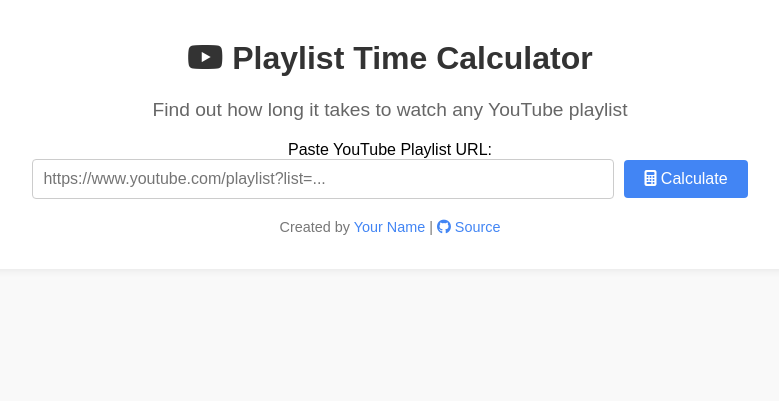
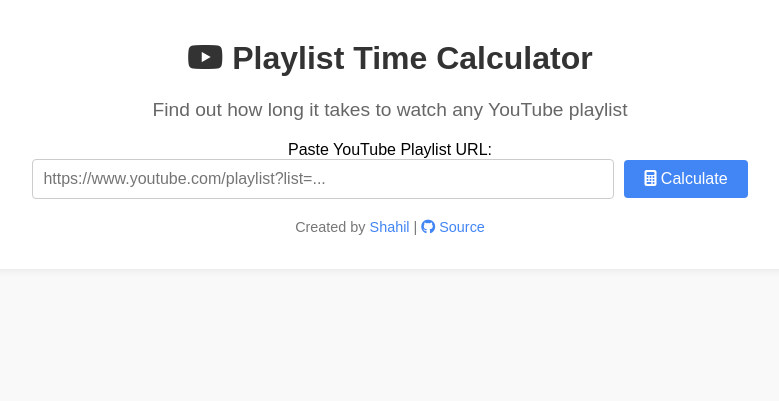
Before and after one commit to shahil2911/playlist-time-calculator, a Flask app: page / in a window 1280 px wide. Shown: the part 266-667 px from the top of the page, without its empty margins (250-1029 px from the left). Run offline with Flask 3, Linux system fonts and the light colour scheme; some libraries are stand-ins or nearby versions.

Commit message:
Update with Shahil's name and GitHub links

```diff
--- a/templates/index.html
+++ b/templates/index.html
@@ -87,8 +87,8 @@
         </main>
 
         <footer>
-            <p>Created by <a href="https://github.com/yourusername" target="_blank">Your Name</a> |
-               <a href="https://github.com/yourusername/PlaylistTimeCalculator" target="_blank">
+            <p>Created by <a href="https://github.com/shahil2911" target="_blank">Shahil</a> |
+               <a href="https://github.com/shahil2911/playlist-time-calculator" target="_blank">
                    <i class="fab fa-github"></i> Source
                </a>
             </p>
```
Also changed, not shown: README.md.
